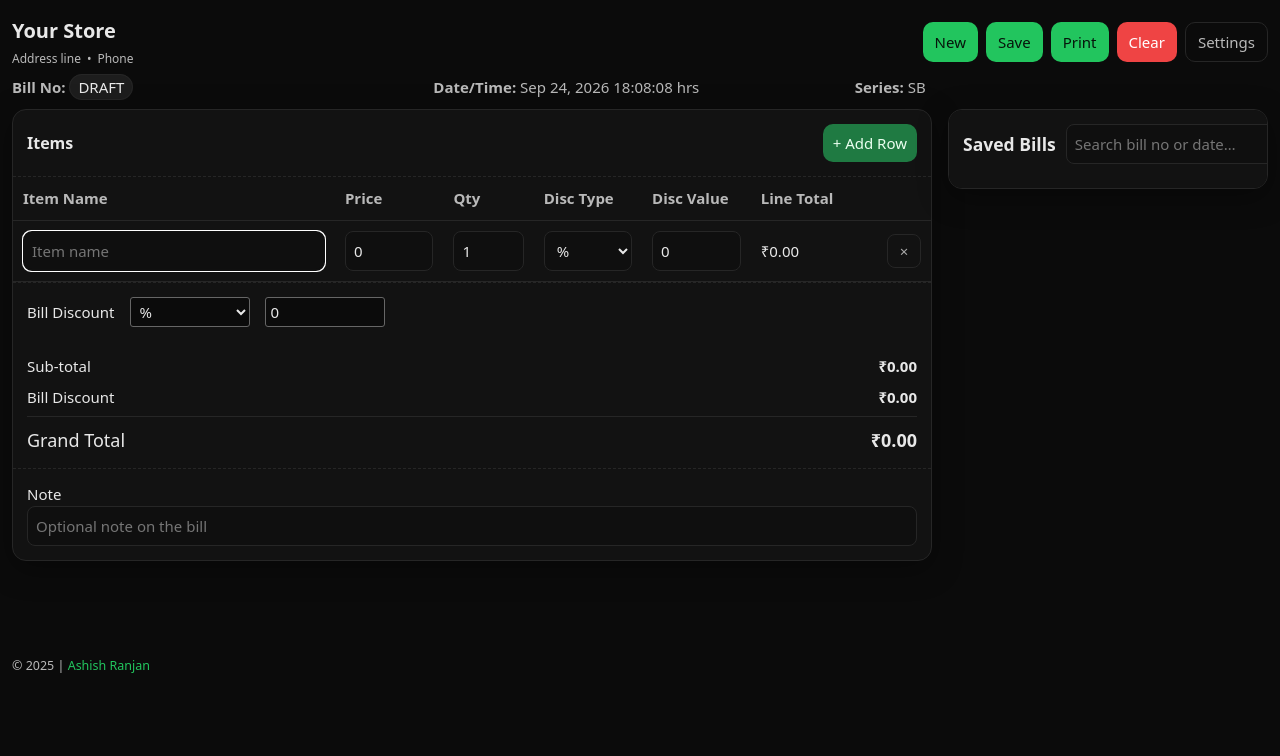
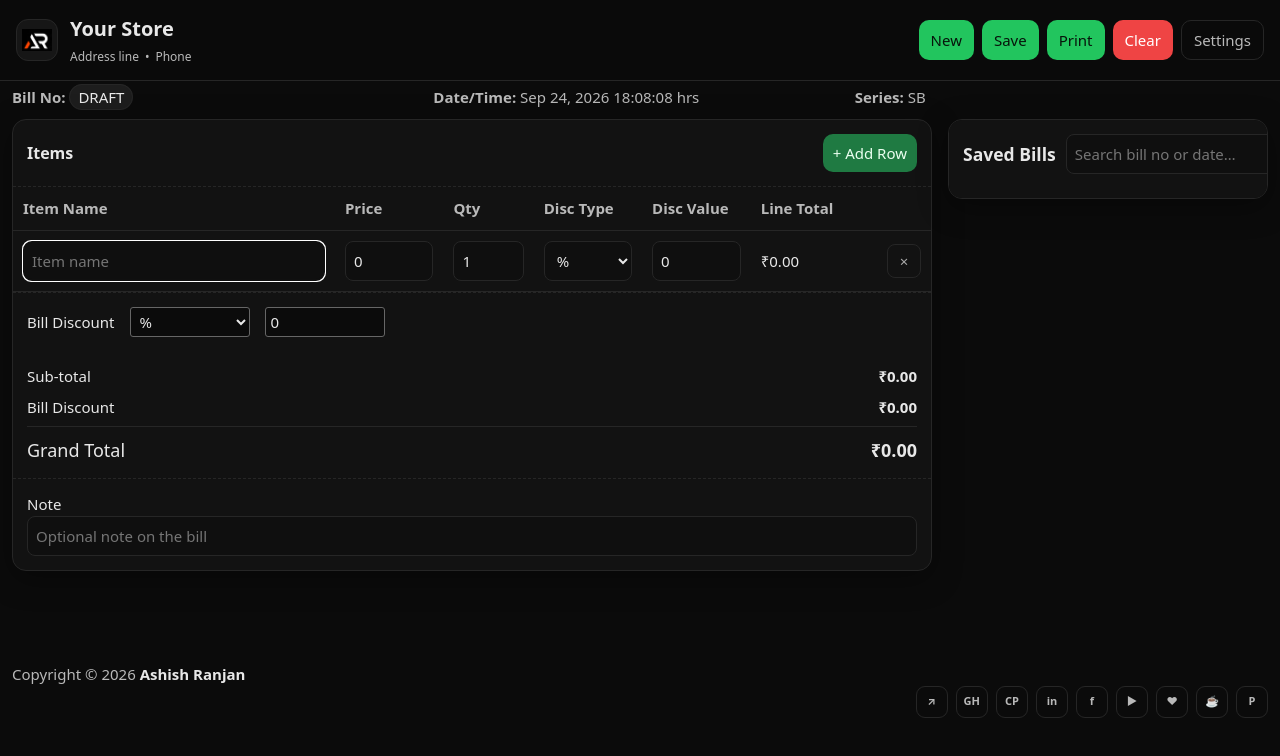
Before and after one commit to a2rp/shop-billing, a plain HTML site: page index.html in a window 1280 px wide. Drawn offline with Linux system fonts and the light colour scheme.

Commit message:
Refresh shop billing interface

```diff
--- a/index.html
+++ b/index.html
@@ -4,19 +4,32 @@
 <head>
     <meta charset="UTF-8" />
     <meta name="viewport" content="width=device-width, initial-scale=1.0, maximum-scale=1" />
-    <title>Shop Billing Lite - Ashish Ranjan</title>
+    <title>Shop Billing | Simple browser billing</title>
+    <meta name="description" content="A lightweight browser billing app for small shops with discounts, saved bills, printing, and local draft storage." />
+    <meta property="og:title" content="Shop Billing" />
+    <meta property="og:description" content="Create, save, search, and print shop bills directly in the browser." />
+    <meta property="og:type" content="website" />
+    <meta property="og:url" content="https://a2rp.github.io/shop-billing/" />
+    <meta property="og:image" content="https://a2rp.github.io/shop-billing/preview.png" />
+    <meta name="twitter:card" content="summary_large_image" />
     <link rel="stylesheet" href="style.css" />
-    <link rel="icon" type="image/svg+xml" href="./images/favicon.ico" />
+    <link rel="icon" href="./public/favicon.ico" />
+    <link rel="preload" as="image" href="./public/logo.png" />
 </head>
 
 <body>
     <header class="app-header">
-        <div class="store-meta">
-            <h1 id="storeNameText">Your Store</h1>
-            <div class="store-sub">
-                <span id="storeAddressText">Address line</span>
-                <span>•</span>
-                <span id="storePhoneText">Phone</span>
+        <div class="brand-lockup">
+            <a class="brand-logo" href="./" aria-label="Shop Billing home">
+                <img src="./public/logo.png" alt="" />
+            </a>
+            <div class="store-meta">
+                <h1 id="storeNameText">Your Store</h1>
+                <div class="store-sub">
+                    <span id="storeAddressText">Address line</span>
+                    <span aria-hidden="true">•</span>
+                    <span id="storePhoneText">Phone</span>
+                </div>
             </div>
         </div>
 
@@ -135,7 +148,18 @@
     <div id="printArea" class="print-area" aria-hidden="true"></div>
 
     <footer class="app-footer">
-        <small>&copy; 2025 | <a href="https://www.ashishranjan.net" target="_blank">Ashish Ranjan</a></small>
+        <div class="footer-copy">Copyright &copy; <span id="currentYear"></span> <a href="https://www.ashishranjan.net/" target="_blank" rel="noopener noreferrer">Ashish Ranjan</a></div>
+        <div class="footer-links" aria-label="Social and support links">
+            <a href="https://www.ashishranjan.net/" target="_blank" rel="noopener noreferrer" aria-label="Portfolio" title="Portfolio"><span aria-hidden="true">↗</span></a>
+            <a href="https://github.com/a2rp" target="_blank" rel="noopener noreferrer" aria-label="GitHub" title="GitHub"><span aria-hidden="true">GH</span></a>
+            <a href="https://codepen.io/ash1198" target="_blank" rel="noopener noreferrer" aria-label="CodePen" title="CodePen"><span aria-hidden="true">CP</span></a>
+            <a href="https://www.linkedin.com/in/aashishranjan" target="_blank" rel="noopener noreferrer" aria-label="LinkedIn" title="LinkedIn"><span aria-hidden="true">in</span></a>
+            <a href="https://www.facebook.com/theash.ashish/" target="_blank" rel="noopener noreferrer" aria-label="Facebook" title="Facebook"><span aria-hidden="true">f</span></a>
+            <a href="https://www.youtube.com/@ashishranjan-ashz?sub_confirmation=1" target="_blank" rel="noopener noreferrer" aria-label="YouTube" title="YouTube"><span aria-hidden="true">▶</span></a>
+            <a href="https://a2rp-donation-page.netlify.app/" target="_blank" rel="noopener noreferrer" aria-label="Support" title="Support"><span aria-hidden="true">♥</span></a>
+            <a href="https://buymeacoffee.com/a2rp" target="_blank" rel="noopener noreferrer" aria-label="Buy Me a Coffee" title="Buy Me a Coffee"><span aria-hidden="true">☕</span></a>
+            <a href="https://patreon.com/a2rp" target="_blank" rel="noopener noreferrer" aria-label="Patreon" title="Patreon"><span aria-hidden="true">P</span></a>
+        </div>
     </footer>
 
     <script src="script.js"></script>
--- a/script.js
+++ b/script.js
@@ -98,7 +98,12 @@
         btnSaveSettings: document.getElementById("btnSaveSettings"),
 
         printArea: document.getElementById("printArea"),
+        currentYear: document.getElementById("currentYear"),
     };
+
+    if (els.currentYear) {
+        els.currentYear.textContent = new Date().getFullYear();
+    }
 
     /** ---------- State ---------- **/
     let state = loadState() || withDefaults(null);
--- a/style.css
+++ b/style.css
@@ -470,3 +470,123 @@ dialog::backdrop {
   text-align: center;
   font-size: 12px;
 }/*# sourceMappingURL=style.css.map */
+/* Refined shell and footer */
+.app-header {
+  position: fixed;
+  z-index: 20;
+  top: 0;
+  left: 0;
+  right: 0;
+  max-width: none;
+  margin: 0;
+  padding: 14px max(16px, calc((100% - 1440px) / 2 + 12px));
+  background: rgba(11, 11, 11, 0.92);
+  border-bottom: 1px solid var(--border);
+  backdrop-filter: blur(14px);
+}
+
+body {
+  padding-top: 86px;
+}
+
+.brand-lockup {
+  display: flex;
+  align-items: center;
+  gap: 12px;
+  min-width: 0;
+}
+
+.brand-logo {
+  display: grid;
+  place-items: center;
+  flex: 0 0 42px;
+  width: 42px;
+  height: 42px;
+  border: 1px solid var(--border);
+  border-radius: 12px;
+  background: #161616;
+  transition: border-color 180ms ease, box-shadow 180ms ease;
+}
+
+.brand-logo:hover {
+  border-color: var(--accent);
+  box-shadow: 0 0 0 4px rgba(34, 197, 94, 0.12);
+}
+
+.brand-logo img {
+  width: 30px;
+  height: 30px;
+  object-fit: contain;
+}
+
+.footer-copy a {
+  color: var(--text);
+  font-weight: 700;
+}
+
+.footer-copy a:hover {
+  color: var(--accent);
+  text-shadow: 0 0 16px rgba(34, 197, 94, 0.35);
+}
+
+.footer-links {
+  display: flex;
+  flex-wrap: wrap;
+  justify-content: flex-end;
+  gap: 8px;
+}
+
+.footer-links a {
+  display: inline-grid;
+  place-items: center;
+  min-width: 32px;
+  height: 32px;
+  padding: 0 7px;
+  border: 1px solid var(--border);
+  border-radius: 9px;
+  color: var(--muted);
+  font-size: 11px;
+  font-weight: 700;
+  transition: border-color 180ms ease, color 180ms ease, box-shadow 180ms ease;
+}
+
+.footer-links a:hover {
+  color: var(--text);
+  border-color: var(--accent);
+  box-shadow: 0 0 16px rgba(34, 197, 94, 0.16);
+}
+
+@media (max-width: 700px) {
+  .app-header {
+    align-items: flex-start;
+    gap: 12px;
+    padding: 12px 14px;
+  }
+
+  body {
+    padding-top: 118px;
+  }
+
+  .actions {
+    flex-wrap: wrap;
+    justify-content: flex-end;
+  }
+
+  .actions button {
+    padding: 7px 9px;
+    font-size: 13px;
+  }
+
+  .store-sub {
+    flex-wrap: wrap;
+  }
+
+  .app-footer {
+    align-items: flex-start;
+    flex-direction: column;
+  }
+
+  .footer-links {
+    justify-content: flex-start;
+  }
+}
```
Also changed, not shown: README.md, screenshot.png (added), 1 other file.
